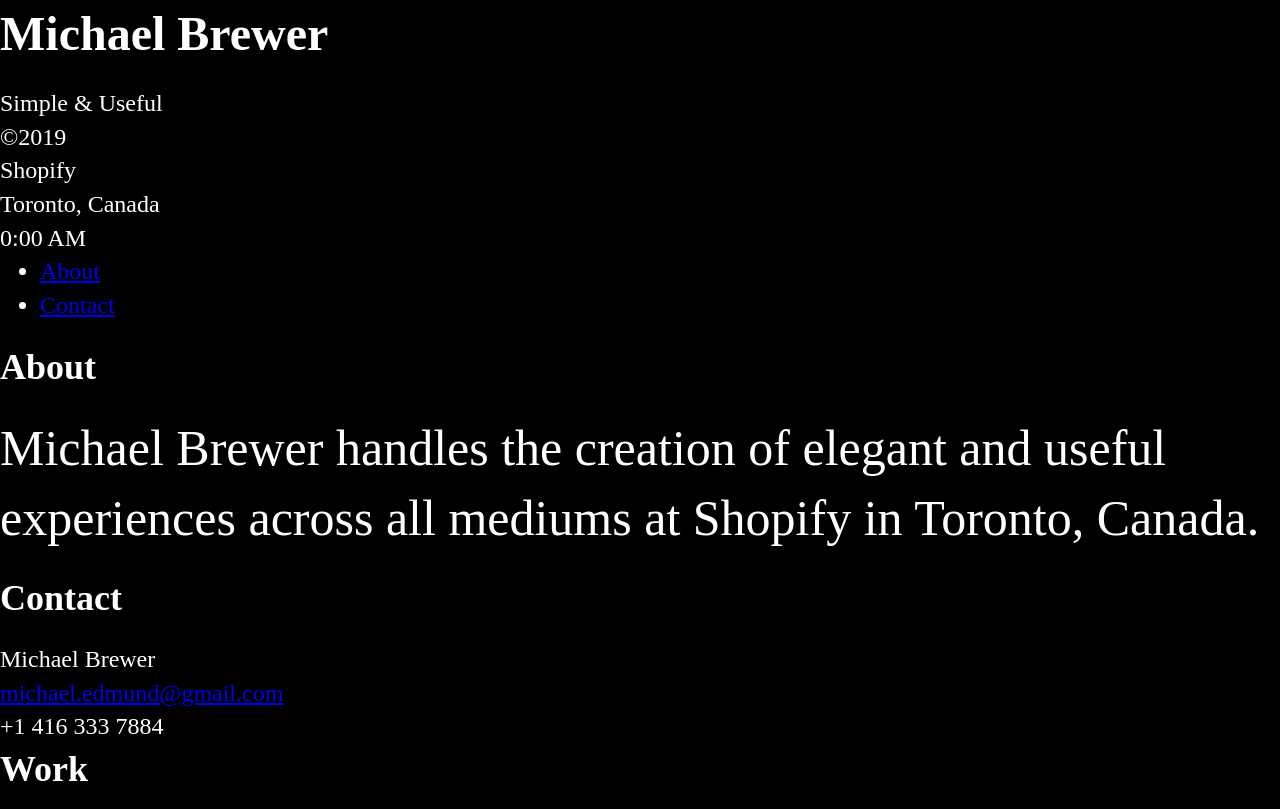
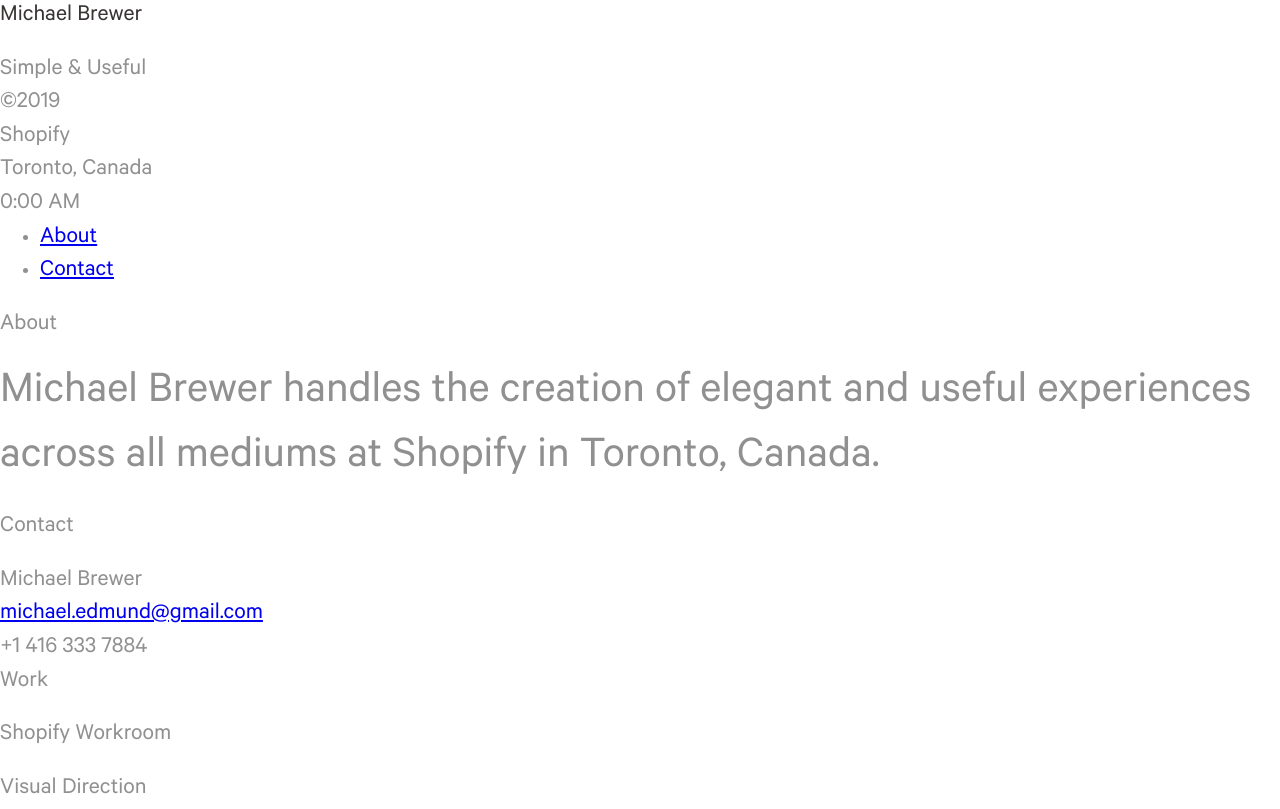
Before and after one commit to mattdrose/brewer, a website built with webpack: page src/index.html in a window 1280 px wide. Shown: the top 809 px of the page. Built offline with nearby package versions, Linux system fonts and the light colour scheme.

Commit message:
Update typography

```diff
--- a/src/_settings.scss
+++ b/src/_settings.scss
@@ -8,13 +8,11 @@
 );
 
 $type-size: (
-  base: 16px,
+  base: 21px,
   p: 24px,
-  cta: 24px,
 
   large: (
     base: 24px,
-    p: 50px,
-    cta: 56px,
+    p: 46px,
   ),
 );
--- /dev/null
+++ b/src/_typography.scss
@@ -0,0 +1,43 @@
+@font-face {
+  font-family: 'Calibre';
+  src: url('/fonts/calibre-regular.woff2') format('woff2'),
+       url('/fonts/calibre-regular.woff') format('woff');
+  font-weight: normal;
+  font-style: normal;
+}
+
+body,
+.h-base {
+  font-family: 'Calibre', Arial, Helvetica, sans-serif;
+  -webkit-font-smoothing: antialiased;
+  -moz-osx-font-smoothing: grayscale;
+  font-size: type-size(base);
+
+  @include media(large) {
+    font-size: type-size(large, base);
+  }
+}
+
+h1,
+h2,
+h3,
+h4,
+h5,
+h6,
+.h {
+  font-size: type-size(base);
+  font-weight: normal;
+
+  @include media(large) {
+    font-size: type-size(large, base);
+  }
+}
+
+p,
+.h-p {
+  font-size: type-size(p);
+
+  @include media(large) {
+    font-size: type-size(large, p);
+  }
+}
--- a/src/main.scss
+++ b/src/main.scss
@@ -1,40 +1,16 @@
 @import './settings';
 @import './helpers';
 @import './reset';
-
-// Type
-body,
-.h-base {
-  font-size: type-size(base);
-  margin-bottom: 0;
-
-  @include media(large) {
-    font-size: type-size(large, base);
-  }
-}
-
-p,
-.h-p {
-  font-size: type-size(p);
-
-  @include media(large) {
-    font-size: type-size(large, p);
-  }
-}
-
-.cta,
-.h-cta {
-  font-size: type-size(cta);
-
-  @include media(large) {
-    font-size: type-size(large, cta);
-  }
-}
+@import './typography';
 
 // Colors
 body {
-  background-color: black;
-  color: white;
+  background-color: white;
+  color: #909090;
+}
+
+.c-dark {
+  color: #383434;
 }
 
 // Layout
```
